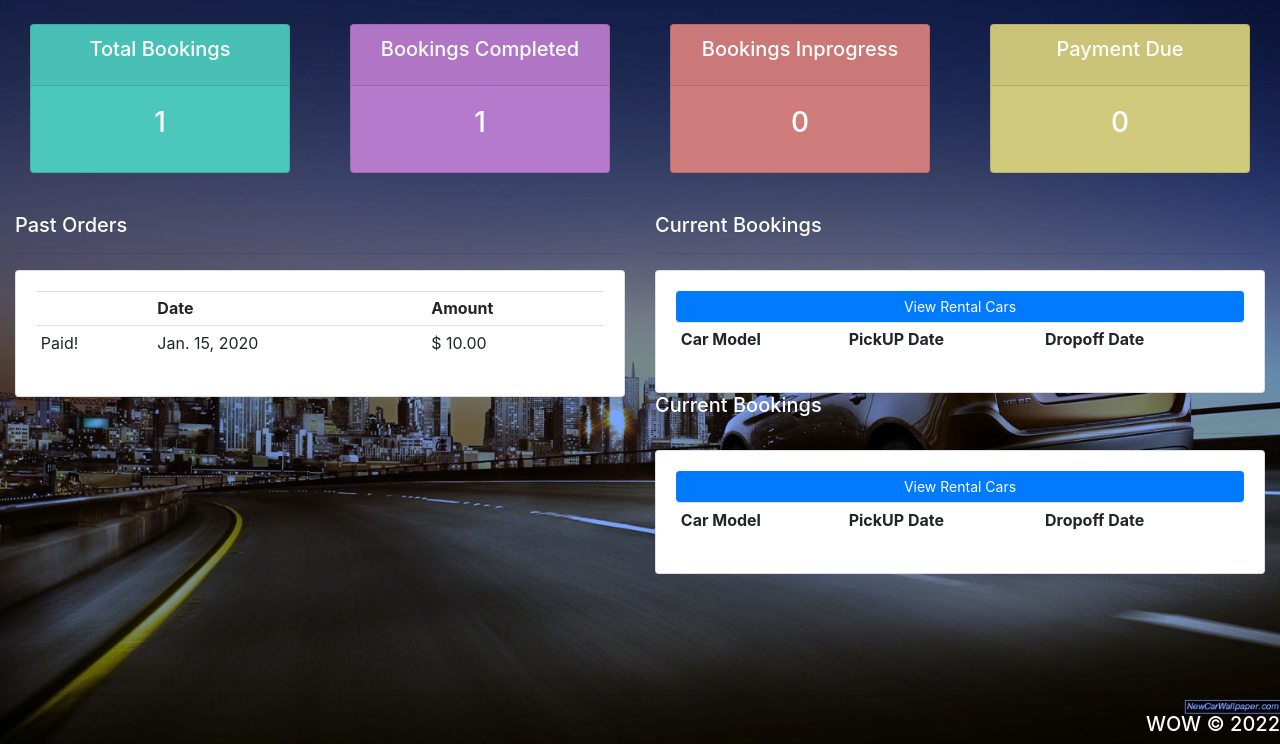
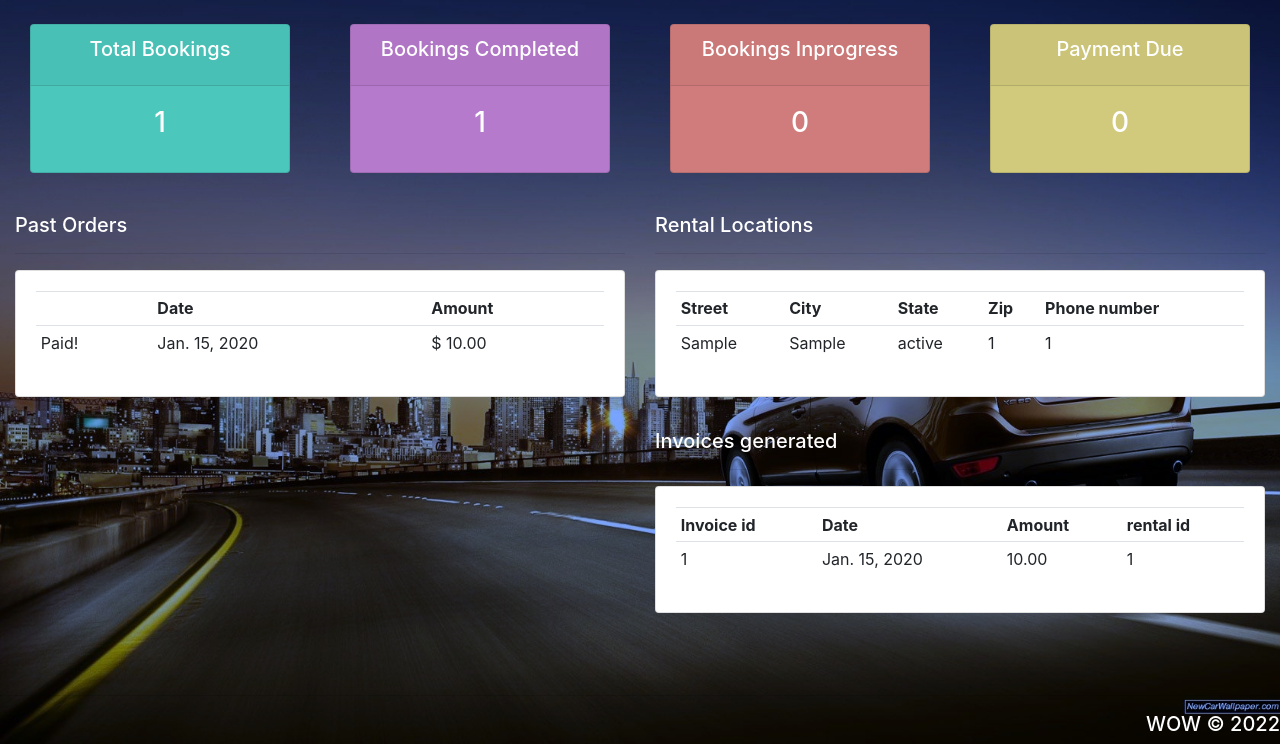
Before and after one commit to ku2045/WOW, a Django app: page /admindashboard/1/ in a window 1280 px wide. Shown: the part 56-800 px from the top of the page. Run offline with Django 3.2, Linux system fonts and the light colour scheme; tables that the repository leaves empty hold one stand-in row (values such as "Sample post"); lists and menus that the app fills with data are empty; some libraries are stand-ins or nearby versions.

Commit message:
View list of rental loc and inv

```diff
--- a/static/css/main.css
+++ b/static/css/main.css
@@ -24,3 +24,7 @@
 	#payment-pending{
 		background-color: #d1ca7c;
 	}
+
+	#invwrapper {
+		margin-top: 2rem;
+	}
--- a/wow/templates/wow/admin_dashboard.html
+++ b/wow/templates/wow/admin_dashboard.html
@@ -36,57 +36,52 @@
 	<div class="col-md-6" style="color:white">
 		<div class="row-md-6" style="color:white">
 
-			<h5>Current Bookings</h5>
+			<h5>Rental Locations</h5>
 			<hr>
 			<div class="card card-body">
 				<!-- book ride btn was here -->
-				<a class="btn btn-primary  btn-sm btn-block" href="{% url 'cars' id %}">View Rental Cars</a>
+				<!-- <a class="btn btn-primary  btn-sm btn-block" href="{% url 'cars' id %}">View Rental Cars</a> -->
 				<table class="table table-sm">
 					<tr>
-						<th>Car Model</th>
-						<th>PickUP Date</th>
-						<th>Dropoff Date</th>
+						<th>Street</th>
+						<th>City</th>
+						<th>State</th>
+						<th>Zip</th>
+						<th>Phone number</th>
 					</tr>
 
-					{% for order in curr_orders %}
+					{% for loc in rentalLoc %}
 						<tr>
-							<td>{{order.v.v_make}} {{order.v.v_model}}</td>
-							<td>{{order.pickup_date}}</td>
-							<td>{{order.dropoff_date}}</td>
-							{% if not order.end_odometer %}
-							<td><a class="btn btn-sm btn-info" href="{% url 'update_order' order.id %}">Update</a></td>
-							<td><a class="btn btn-sm btn-danger" href="{% url 'delete_order' order.id %}">Delete</a></td>
-							{% endif %}
+							<td>{{loc.loc_street}}</td>
+							<td>{{loc.loc_city}}</td>
+							<td>{{loc.loc_state}}</td>
+							<td>{{loc.loc_zip}}</td>
+							<td>{{loc.loc_phone_no}}</td>
 						</tr>
 					{% endfor %}
-
 
 				</table>
 			</div>
 		</div>
-		<div class="row-md-6" style="color:white">
-
-			<h5>Current Bookings</h5>
+		<div class="row-md-6" id="invwrapper" style="color:white">
+			<h5>Invoices generated</h5>
 			<hr>
 			<div class="card card-body">
 				<!-- book ride btn was here -->
-				<a class="btn btn-primary  btn-sm btn-block" href="{% url 'cars' id %}">View Rental Cars</a>
 				<table class="table table-sm">
 					<tr>
-						<th>Car Model</th>
-						<th>PickUP Date</th>
-						<th>Dropoff Date</th>
+						<th>Invoice id</th>
+						<th>Date</th>
+						<th>Amount</th>
+						<th>rental id</th>
 					</tr>
 
-					{% for order in curr_orders %}
+					{% for inv in invList %}
 						<tr>
-							<td>{{order.v.v_make}} {{order.v.v_model}}</td>
-							<td>{{order.pickup_date}}</td>
-							<td>{{order.dropoff_date}}</td>
-							{% if not order.end_odometer %}
-							<td><a class="btn btn-sm btn-info" href="{% url 'update_order' order.id %}">Update</a></td>
-							<td><a class="btn btn-sm btn-danger" href="{% url 'delete_order' order.id %}">Delete</a></td>
-							{% endif %}
+							<td>{{inv.id}}</td>
+							<td>{{inv.invoice_date	}}</td>
+							<td>{{inv.invoice_amount	}}</td>
+							<td>{{inv.rental_id	 }}</td>
 						</tr>
 					{% endfor %}
 
@@ -100,4 +95,8 @@
 
 {% endblock %}
 
+<!-- {% if not order.end_odometer %}
+							<td><a class="btn btn-sm btn-info" href="{% url 'update_order' order.id %}">Update</a></td>
+							<td><a class="btn btn-sm btn-danger" href="{% url 'delete_order' order.id %}">Delete</a></td>
+							{% endif %} -->
 <!-- <a class="btn btn-primary  btn-sm btn-block" href="{% url 'create_order' id %}">Book a Ride</a> -->
```
